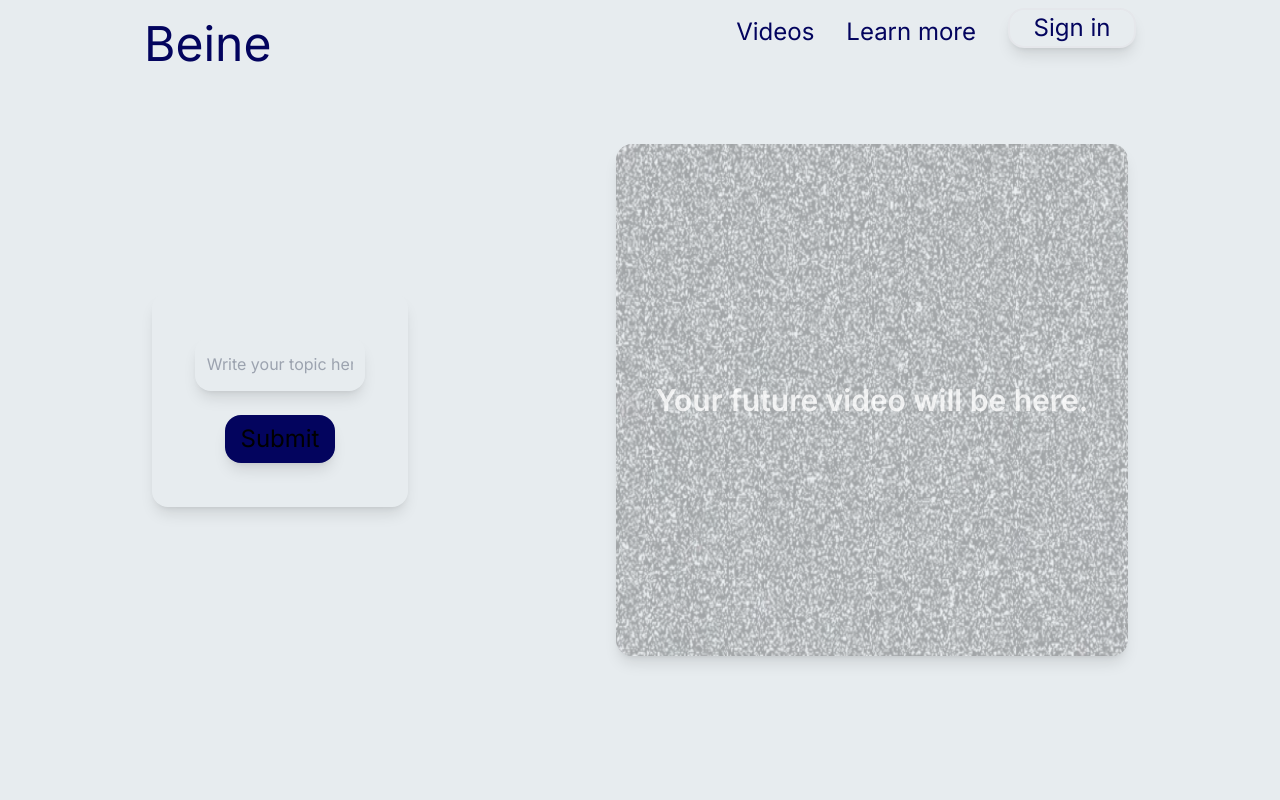
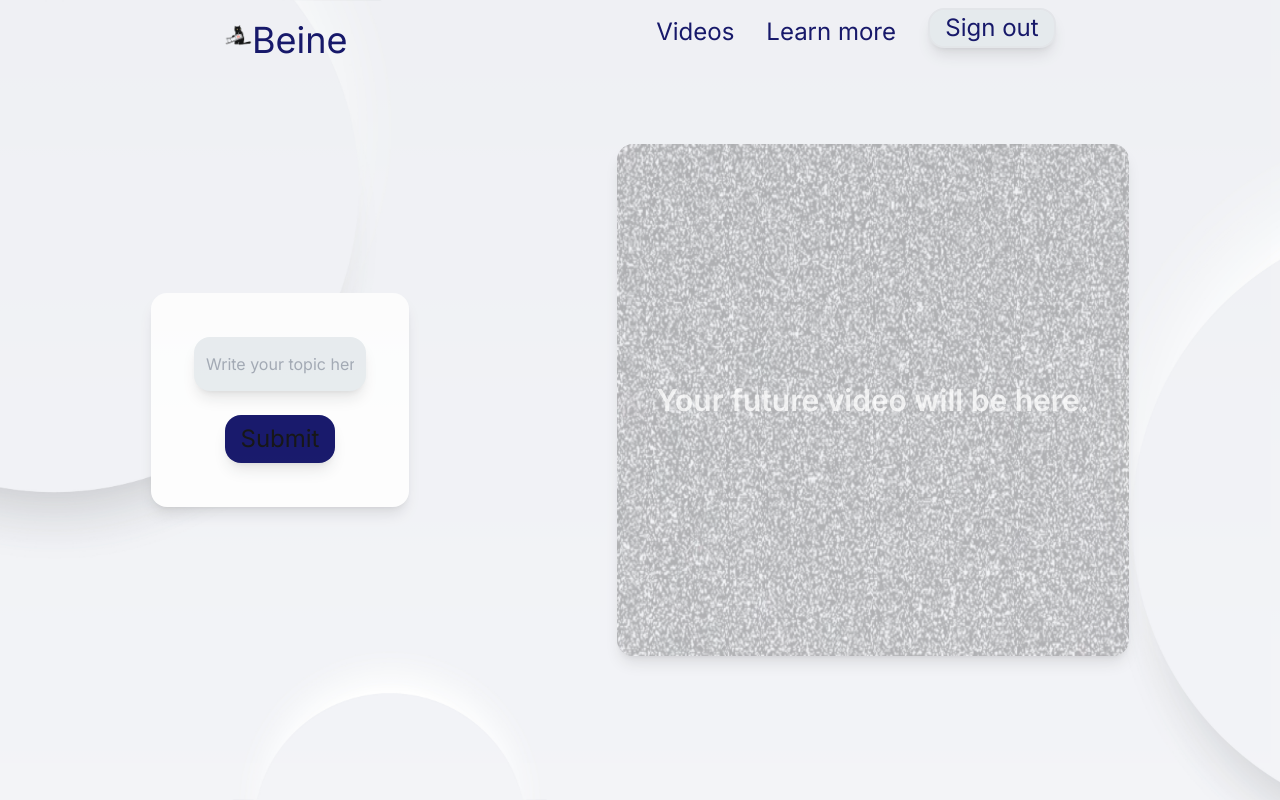
Before and after one commit to zHannur0/beine-client, a Next.js app: page /main in a window 1280 px wide. Built offline with nearby package versions, Linux system fonts and the light colour scheme.

Commit message:
added videos page

```diff
--- a/src/app/main/page.js
+++ b/src/app/main/page.js
@@ -6,6 +6,7 @@ import ReactPlayer from 'react-player'
 import Link from 'next/link'
 
 const Page = () => {
+
 
   const router = useRouter();
   const [prompt, setPrompt] = useState("");
@@ -18,6 +19,8 @@ const Page = () => {
 
   const axios = require('axios');
 
+  console.log(localStorage.getItem('token'))
+
 
   async function uploadVideo() {
     console.log("Erbo mal");
@@ -26,14 +29,15 @@ const Page = () => {
       prompt: prompt,
     };
 
-    // Replace 'http://your-fastapi-server/newvideo' with the URL where your FastAPI server is running
+
     const response = await axios.post('https://fastapi-p25o.onrender.com/video/newvideo', requestBody, {
       headers: {
-        Authorization: `Bearer ${localStorage.getItem('token')}`, // Replace with the JWT access token you have obtained during authentication
+        Authorization: `Bearer ${localStorage.getItem('token')}`,
       },
     });
 
     console.log('Video generation request successful:', response.data);
+
 
     if(response.status == 200) {
       setVideoUrl(response.data.link);
@@ -43,32 +47,31 @@ const Page = () => {
   }
 }
 
-// Call the uploadVideo function to send the video generation request
-
   return (
-    <div className="bg-[#e7ecef]">
-       <div className='nav flex justify-between px-20 pt-5  pb-8 h-[10vh] mx-[5%]  rounded-b-2xl'>
-      <div className='text-5xl text-[#03045e]'>
+    <div style={{ backgroundImage: "url('back.jpg')", opacity: 0.90 }}  className="flex flex-col items-center bg-[#e7ecef] bg-cover bg-center">
+       <div className='nav flex justify-between pt-5  pb-8 h-[10vh] w-[65vw] rounded-b-2xl'>
+      <div className='text-4xl text-[#03045e] flex'>
+      <img src="logo2.png" className=""></img>
         <h1>Beine</h1>
       </div>
       <div className='flex justify-between items-end text-[#03045e]' >
       <p className='text-2xl mr-8'>
-          Videos
+        <Link href="/videos"> Videos </Link>
         </p>
         <p className='text-2xl mr-8'>
           Learn more
         </p>
         <button className='text-2xl h-10 w-32 rounded-2xl border-2 bg-[#e7ecef] shadow-lg' onClick={signOut}>
-          Sign in
+          Sign out
         </button>
       </div>
     </div>
     <div className="h-[80vh] flex justify-center items-center gap-52 bg-cover bg-center">
 
-        <div className="w-1/5  h-1/3 shadow-lg rounded-2xl flex flex-col justify-center gap-6 items-center">
-            <input className="bg-transparent shadow-lg rounded-2xl w-2/3 h-1/4 p-3 bg-[#e7ecef] text-black" placeholder="Write your topic here" onChange={e => setPrompt(e.target.value)}>
+        <div className="h-1/3 shadow-lg rounded-2xl flex flex-col justify-center gap-6 items-center bg-white">
+            <input className="shadow-lg rounded-2xl w-2/3 h-1/4 p-3 bg-[#e7ecef] text-black" placeholder="Write your topic here" onChange={e => setPrompt(e.target.value)}>
             </input>
-            <button className="text-2xl py-2 px-4 rounded-2xl bg-[#03045e] shadow-lg">
+            <button className="text-2xl py-2 px-4 rounded-2xl bg-[#03045e] shadow-lg" onClick={uploadVideo}>
                 Submit
             </button>
         </div>
--- a/src/app/my-videos/page.js
+++ /dev/null
@@ -1,26 +0,0 @@
-const Page = () =>
- (
-    <div>
-        <div className='nav flex justify-between px-20 pt-5  pb-8 border-b-2 border-b-sky-900 h-[10vh]'>
-      <div className='text-5xl'>
-        <h1>Beine</h1>
-      </div>
-      <div className='flex justify-between items-end' >
-        <p className='text-2xl mr-8'>
-          Learn more
-        </p>
-        <button className='text-2xl h-10 w-32 rounded-2xl border-2 border-sky-800 shadow-lg shadow-sky-700/50'>
-          Sing out
-        </button>
-      </div>
-    </div>
-    <div className="h-[80vh] flex justify-center items-center gap-52">
-
-    </div>
-    <div className="px-20 pt-8  pb-5 border-t-2 border-t-sky-900 h-[10vh]">
-
-    </div>
-    </div>
- );
-
- export default Page;
--- a/src/app/page.js
+++ b/src/app/page.js
@@ -21,7 +21,8 @@ const Page = () => {
   return(
   <div className="flex flex-col items-center bg-[#e7ecef]">
     <div className='nav flex justify-between pt-5  pb-8 h-[10vh] w-[65vw] rounded-b-2xl'>
-      <div className='text-5xl text-[#03045e]'>
+      <div className='text-4xl text-[#03045e] flex'>
+        <img src="logo2.png" className=""></img>
         <h1>Beine</h1>
       </div>
       <div className='flex justify-between items-end text-[#03045e]' >
--- a/src/app/sign-in/page.js
+++ b/src/app/sign-in/page.js
@@ -51,13 +51,10 @@ const Page = () => {
                 <input className="bg-transparent border-b-2 border-b-[#03045e] text-black" placeholder="Password" onChange={e => setPassword(e.target.value)}>
 
                 </input>
-                <p className=" text-[#03045e]">
-                    Forgot password
-                </p>
                 <button className="rounded-2xl rounded-2xl bg-[#03045e] shadow-lg py-2 px-6 text-2xl" onClick={authorizeUser}>
                     Sign in
                 </button>
-                <p>
+                <p className="text-[#03045e]">
                     Don't have an account?  <Link href="/sign-up"> Sign up </Link>
                 </p>
             </div>
--- a/src/app/sign-up/page.js
+++ b/src/app/sign-up/page.js
@@ -24,13 +24,18 @@ const Page = () => {
 
           const response = await axios.post('https://fastapi-p25o.onrender.com/auth/users', userData);
 
-          console.log('User registered successfully:', response.data);
+          console.log('User registered successfully:', response.status);
 
-          if(response.status == 200) {
+          if(response.status == 201) {
             router.push('/sign-in')
           }
+
+
         } catch (error) {
           console.error('Error registering user:', error.message);
+          if(error.message === "Request failed with status code 400") {
+            window.alert("Username already exist!")
+          }
         }
       }else {
         window.alert("Wrong password!!!")
@@ -59,7 +64,7 @@ const Page = () => {
                     <button className="rounded-2xl rounded-2xl bg-[#03045e] shadow-lg py-2 px-6 text-2xl" onClick={registerUser}>
                         Sign up
                     </button>
-                    <p>
+                    <p className="text-[#03045e]">
                         You already have an account?  <Link href="/sign-in"> Sign in </Link>
                     </p>
                 </div>
--- /dev/null
+++ b/src/app/videos/page.js
@@ -0,0 +1,66 @@
+'use client'
+import axios from 'axios';
+import { useEffect, useState } from "react";
+import { useRouter } from 'next/navigation';
+
+import Link from 'next/link'
+
+const Page = () => {
+  const [videos, setVideos] = useState([]);
+
+  const apiBaseUrl = 'https://fastapi-p25o.onrender.com/video';
+  const router = useRouter();
+
+  useEffect(() => {
+    const getAllVideos = async () => {
+      try {
+        const response = await axios.get(`${apiBaseUrl}/allvideos`, {
+          headers: {
+            Authorization: `Bearer ${localStorage.getItem('token')}`,
+          },
+        });
+
+        setVideos(response.data.videos); // Corrected: Access 'videos' property
+        console.log(videos);
+
+      } catch (error) {
+        console.error('Error fetching videos:', error);
+      }
+    };
+
+    getAllVideos();
+  }, [])
+
+  function navigate() {
+    router.push('/sign-in');
+  }
+
+  return (
+    <div className="flex flex-col items-center bg-[#e7ecef]">
+      <div className='nav flex justify-between pt-5  pb-8 h-[10vh] w-[65vw] rounded-b-2xl'>
+        <div className='text-4xl text-[#03045e] flex'>
+          <img src="logo2.png" className="" />
+          <h1>Beine</h1>
+        </div>
+        <div className='flex justify-between items-end text-[#03045e]'>
+          <p className='text-2xl mr-8'>
+            Learn more
+          </p>
+          <button className='text-2xl h-10 w-32 rounded-2xl border-2 bg-[#e7ecef] shadow-lg' onClick={navigate}>
+            Sign in
+          </button>
+        </div>
+      </div>
+      <div className="flex flex-wrap w-[65vw] justify-start">
+        {videos.map((video, index) => (
+          <div key={index} className='bg-white rounded-lg shadow-md p-4 m-4 w-64'>
+            <video src={video.video_url} controls className="w-full object-cover mb-4 rounded-md"></video>
+            <h3 className="text-black text-xl font-semibold mb-2">{video.title}</h3>
+          </div>
+
+        ))}
+      </div>
+    </div>
+  );
+}
+export default Page;
```
Also changed, not shown: public/back.jpg (added), public/logo2.png (added).
